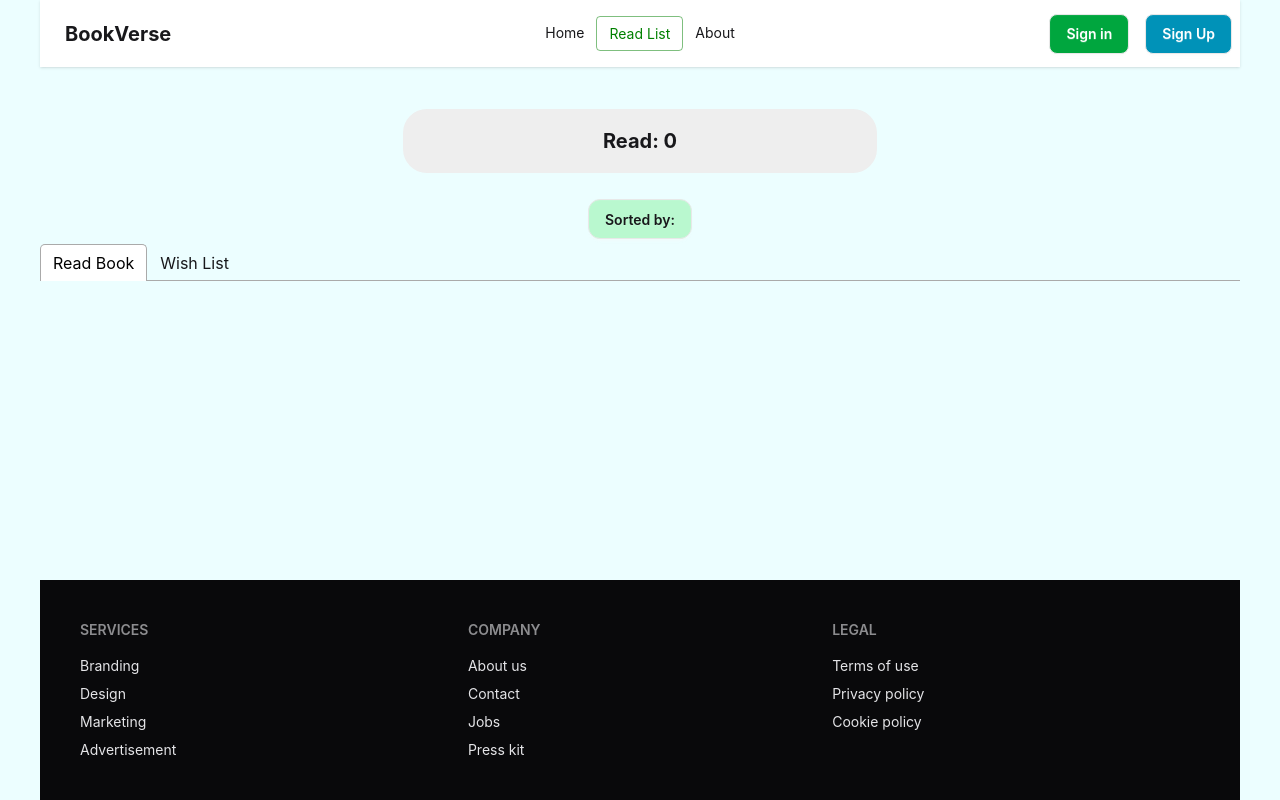
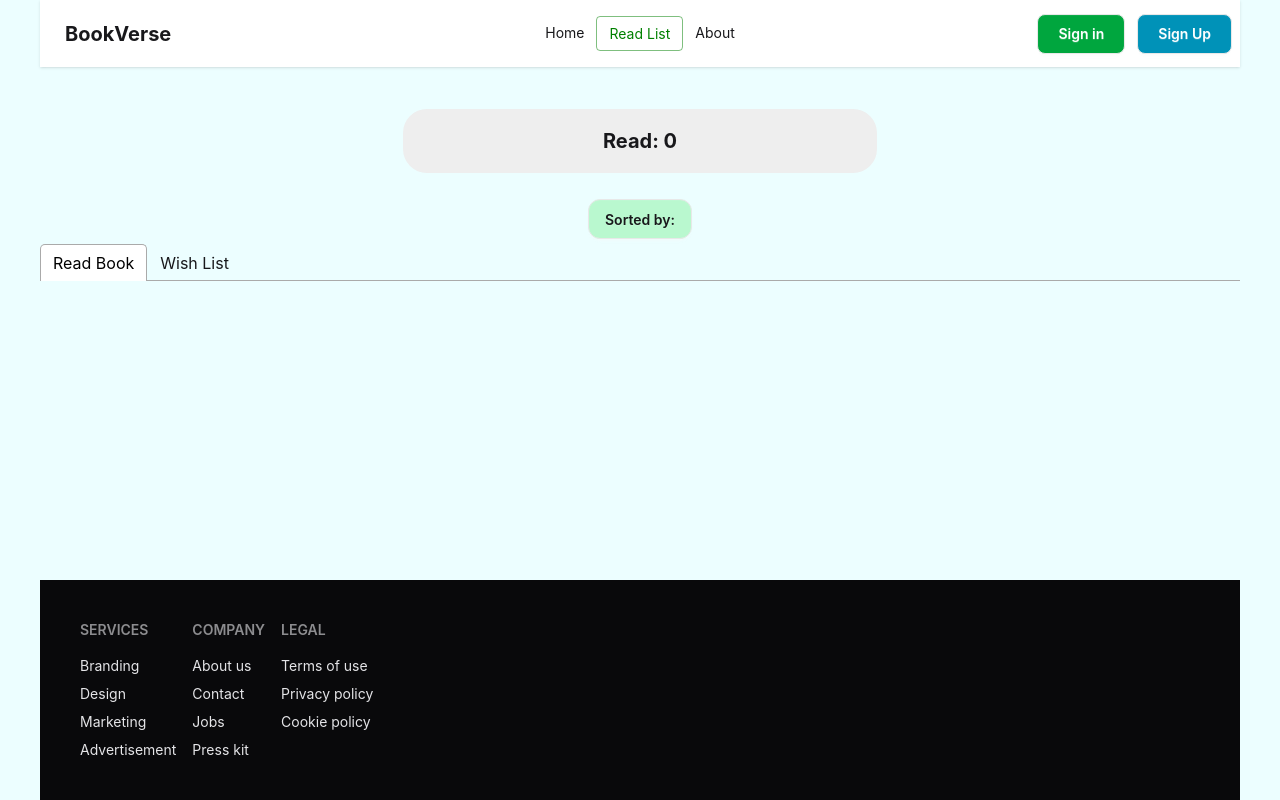
Before and after one commit to Ziad003/Book_project-React-router-, a React (Vite) app: page /readList in a window 1280 px wide. Built offline with nearby package versions, Linux system fonts and the light colour scheme.

Commit message:
value pass to another component with Link using state and useLocation and fix design

```diff
--- a/package.json
+++ b/package.json
@@ -17,6 +17,8 @@
     "react-router": "^8.0.1",
     "react-tabs": "^6.1.1",
     "react-toastify": "^11.1.0",
+    "sweetalert2": "^11.26.25",
+    "sweetalert2-react-content": "^5.1.2",
     "tailwindcss": "^4.3.1"
   },
   "devDependencies": {
--- /dev/null
+++ b/src/components/DemoAlert.jsx
@@ -0,0 +1,15 @@
+import { useLocation } from "react-router";
+
+const DemoAlert = () => {
+    const location=useLocation();
+    const value=location.state?.value||"";
+    return (
+        <div className="text-red-200 text-center font-bold text-xl mt-15">
+      This site is for demo.
+      <br />
+      Main functionalities {`with ${value}`} are coming soon...
+    </div>
+    );
+};
+
+export default DemoAlert;
--- a/src/components/body/home/books/BookDetails.jsx
+++ b/src/components/body/home/books/BookDetails.jsx
@@ -2,6 +2,10 @@ import { FaRegStar } from "react-icons/fa";
 import { useLoaderData, useNavigate, useParams } from "react-router";
 import { addToStoredDB } from "../../../../addToLocalDB";
 import { toast } from "react-toastify";
+import Swal from "sweetalert2";
+import withReactContent from "sweetalert2-react-content";
+
+const MySwal = withReactContent(Swal);
 
 const BookDetails = () => {
   const navigate = useNavigate();
@@ -13,6 +17,15 @@ const BookDetails = () => {
 
   const handleMarkAsRead = (id) => {
     const add = addToStoredDB(id);
+
+    if (add) {
+      MySwal.fire({
+        title: "Done",
+        icon: "success",
+        draggable: true,
+      });
+    }
+
     if (add) {
       notify();
     }
@@ -43,8 +56,8 @@ const BookDetails = () => {
     yearOfPublishing,
   );
   return (
-    <div className="card card-side bg-base-100 shadow-sm flex flex-col md:flex-row py-20">
-      <figure className="p-10 bg-base-300 ml-8 rounded-xl flex-1">
+    <div className="card card-side bg-base-100 shadow-sm flex flex-col md:flex-row py-20 mt-5">
+      <figure className="p-10 bg-base-300 md:ml-8 rounded-xl flex-1">
         <img className=" rounded-xl" src={image} alt="Movie" />
       </figure>
       <div className="card-body flex-2">
@@ -69,17 +82,17 @@ const BookDetails = () => {
         </div>
         <div className="pb-5">
           <pre>
-            Number of Pages: <span className="font-bold">    {totalPages}</span>
+            Number of Pages: <span className="font-bold"> {totalPages}</span>
           </pre>
           <pre>
-            Publisher: <span className="font-bold">          {publisher}</span>
+            Publisher: <span className="font-bold"> {publisher}</span>
           </pre>
           <pre>
             Year of Publishing:{" "}
             <span className="font-bold"> {yearOfPublishing}</span>
           </pre>
           <pre>
-            Rating: <span className="font-bold">             {rating}</span>
+            Rating: <span className="font-bold"> {rating}</span>
             <FaRegStar className="inline ml-1 relative bottom-0.5"></FaRegStar>
           </pre>
         </div>
@@ -99,7 +112,10 @@ const BookDetails = () => {
           >
             Add to wishlist
           </button>
-          <button className="btn ml-3" onClick={() => navigate(-1)}>
+          <button
+            className="btn ml-3 mt-2 md:mt-0"
+            onClick={() => navigate(-1)}
+          >
             Go back
           </button>
         </div>
--- a/src/components/footer/Footer.jsx
+++ b/src/components/footer/Footer.jsx
@@ -1,6 +1,6 @@
 const Footer = () => {
   return (
-    <footer className="footer sm:footer-horizontal bg-neutral text-neutral-content p-10">
+    <footer className="footer sm:footer-horizontal sm:flex bg-neutral text-neutral-content p-10">
       <nav>
         <h6 className="footer-title">Services</h6>
         <a className="link link-hover">Branding</a>
--- a/src/components/header/Navber.jsx
+++ b/src/components/header/Navber.jsx
@@ -1,7 +1,7 @@
-import { NavLink } from "react-router";
+import { Link, NavLink } from "react-router";
 import "./Nav.css";
+const Navber = () => {
 
-const Navber = () => {
   return (
     <div className="navbar bg-base-100 shadow-sm navDiv">
       <div className="navbar-start">
@@ -37,9 +37,8 @@ const Navber = () => {
               <NavLink to={"/about"}>About</NavLink>
             </li>
           </ul>
-
         </div>
-        <a className="btn btn-ghost text-xl font-bold">BookVerse</a>
+        <a className="btn btn-ghost text-lg md:text-xl  font-bold">BookVerse</a>
       </div>
       <div className="navbar-center hidden lg:flex">
         <ul className="menu menu-horizontal px-1">
@@ -53,11 +52,21 @@ const Navber = () => {
             <NavLink to={"/about"}>About</NavLink>
           </li>
         </ul>
-
       </div>
       <div className="navbar-end">
-        <a className="btn mr-4 bg-green-600 text-white rounded-lg">Sign in</a>
-        <a className="btn bg-cyan-600 text-white rounded-lg">Sign Up</a>
+        <Link to={"/alert"} state={{ value: "Sign In" }}>
+          <a
+            className="btn px-2 mr-1 md:px-5 md:mr-3 bg-green-600 text-white rounded-lg"
+          >
+            Sign in
+          </a>
+        </Link>
+        <Link to={"/alert"} state={{ value: "Sign Up" }}>
+          <a
+            className="btn px-2 md:px-5 bg-cyan-600 text-white rounded-lg">
+            Sign Up
+          </a>
+        </Link>
       </div>
     </div>
   );
--- a/src/pages/ReaedList/ReadList.jsx
+++ b/src/pages/ReaedList/ReadList.jsx
@@ -37,8 +37,8 @@ const ReadList = () => {
 
   return (
     <>
-      <div className="text-center mt-15 mb-10">
-        <h2 className="font-bold text-xl text-center bg-base-300 inline py-5 px-50 rounded-3xl">
+      <div className="text-center mt-8 mb-5 md:mt-15 md:mb-10">
+        <h2 className="font-bold md:text-xl text-center bg-base-300 inline py-5 px-10 md:px-50 rounded-3xl">
           Read: {readList.length}
         </h2>
       </div>
@@ -66,9 +66,9 @@ const ReadList = () => {
         </TabList>
 
         <TabPanel>
-          <div className="max-w-2/4 mx-auto my-5">
-            {readList.map((b) => (
-              <Book book={b}></Book>
+          <div className="md:max-w-2/4 mx-auto my-5">
+            {readList.map((b, index) => (
+              <Book key={index} book={b}></Book>
             ))}
           </div>
         </TabPanel>
--- a/src/routes/Routes.jsx
+++ b/src/routes/Routes.jsx
@@ -5,6 +5,7 @@ import Home from "../components/body/home/Home";
 import BookDetails from "../components/body/home/books/BookDetails";
 import ReadList from "../pages/ReaedList/ReadList";
 import About from "../pages/About";
+import DemoAlert from "../components/DemoAlert";
 
 export const router = createBrowserRouter([
   {
@@ -27,6 +28,10 @@ export const router = createBrowserRouter([
         path: "/about",
         Component: About,
       },
+      {
+        path: "/alert",
+        Component: DemoAlert,
+      },
     ],
   },
   {
```
Also changed, not shown: 1 other file (tests, documents, lock files or other folders).
